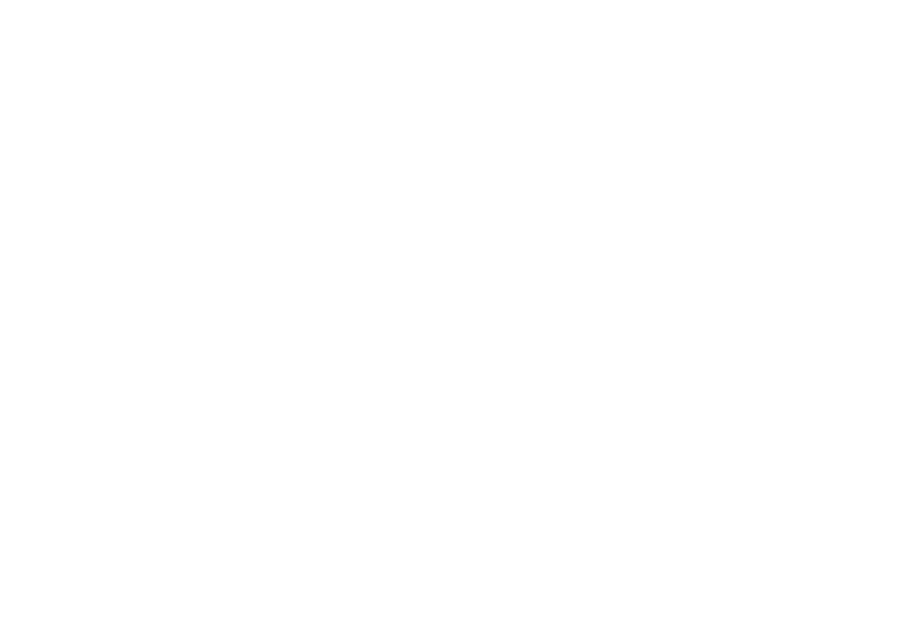
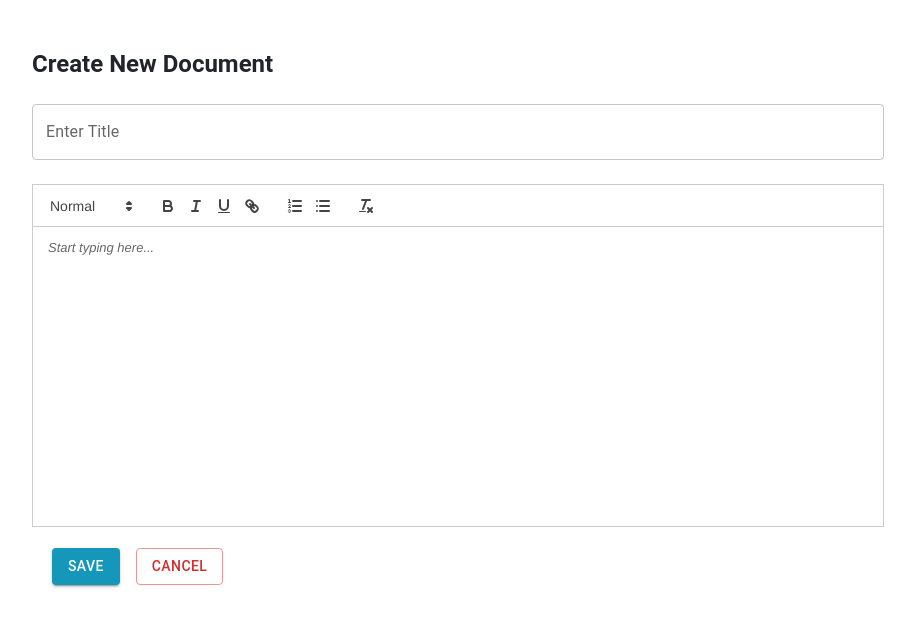
Before and after one commit to Simtestlab/simtestlab_website, a React (Create React App) app: page /editor in a window 1280 px wide. Before the commit this address had no page. Shown: the top 626 px of the page, without its empty margins (182-1097 px from the left). Built offline with nearby package versions, Linux system fonts and the light colour scheme.

Commit message:
created text editor component.

```diff
--- a/package.json
+++ b/package.json
@@ -3,6 +3,8 @@
   "version": "0.1.0",
   "private": true,
   "dependencies": {
+    "@ckeditor/ckeditor5-build-classic": "^44.1.0",
+    "@ckeditor/ckeditor5-react": "^9.4.0",
     "@emotion/react": "^11.13.0",
     "@emotion/styled": "^11.13.0",
     "@material/web": "^2.0.0",
@@ -20,6 +22,7 @@
     "react-dom": "^18.2.0",
     "react-lazyload": "^3.2.1",
     "react-phone-input-2": "^2.15.1",
+    "react-quill": "^2.0.0",
     "react-router-dom": "^6.27.0",
     "swiper": "^9.4.1"
   },
--- a/src/App.js
+++ b/src/App.js
@@ -9,6 +9,7 @@
 import Contact from './components/Contact';
 import Career from './components/Career';
 import './App.css';
+import Editor from './components/Editor';
 
 // Define your custom theme
 const theme = createTheme({
@@ -47,6 +48,7 @@
             } />
             {/* New Route for /carrier */}
             <Route path="/career" element={<Career />} />
+            <Route path="/editor" element={<Editor />} />
           </Routes>
         </div>
       </Router>
--- /dev/null
+++ b/src/components/Editor.js
@@ -0,0 +1,52 @@
+import React, { useState } from "react";
+import { Container, TextField, Button, Box, Typography } from "@mui/material";
+import ReactQuill from "react-quill";
+import "react-quill/dist/quill.snow.css";
+import "../styles/EditorPage.css";
+
+const EditorPage = () => {
+  const [title, setTitle] = useState("");
+  const [content, setContent] = useState("");
+
+  const handleSave = () => {
+    console.log("Title:", title);
+    console.log("Content:", content);
+  };
+  return (
+    <Container maxWidth="md" sx={{padding: 4}}>
+      <Typography variant="h5" sx={{ marginTop: 2, marginBottom: 3, fontWeight: "bold" }}>
+        Create New Document
+        </Typography>
+
+      <TextField
+        fullWidth
+        label=" Enter Title"
+        variant="outlined"
+        value={title}
+        onChange={(e) => setTitle(e.target.value)}
+        sx={{ marginBottom: 3 }}
+      />
+
+      <ReactQuill
+        value={content}
+        onChange={setContent}
+        placeholder="Start typing here..."
+        theme="snow"
+        style={{ height: "300px", marginBottom: "20px" }}
+      />
+      <Box display="flex" alignItems="center" sx={{marginTop: 2}}>
+      </Box>
+
+      <Box sx={{ marginTop: 3, display: "flex", gap: 2, padding: "20px" }}>
+        <Button variant="contained" color="primary" onClick={handleSave}>
+          Save
+        </Button>
+        <Button variant="outlined" color="error">
+          Cancel
+        </Button>
+      </Box>
+    </Container>
+  );
+};
+
+export default EditorPage;
--- /dev/null
+++ b/src/styles/EditorPage.css
@@ -0,0 +1,40 @@
+.editor-container {
+    max-width: 800px;
+    margin: 0 auto;
+    padding: 20px;
+    font-family: Arial, sans-serif;
+  }
+
+  .title-input {
+    width: 100%;
+    padding: 10px;
+    margin-bottom: 20px;
+    font-size: 18px;
+  }
+
+  .actions {
+    margin-top: 20px;
+  }
+
+  .btn {
+    padding: 10px 20px;
+    margin-right: 10px;
+    background-color: #007bff;
+    color: #fff;
+    border: none;
+    cursor: pointer;
+  }
+
+  .btn:hover {
+    background-color: #0056b3;
+  }
+
+  .ql-container {
+  min-height: 300px;
+  }
+
+  .ql-toolbar {
+  order: 2;
+  border-top: 1px solid #ccc;
+  border-bottom: none;
+  }
```
Also changed, not shown: 1 other file (tests, documents, lock files or other folders).
